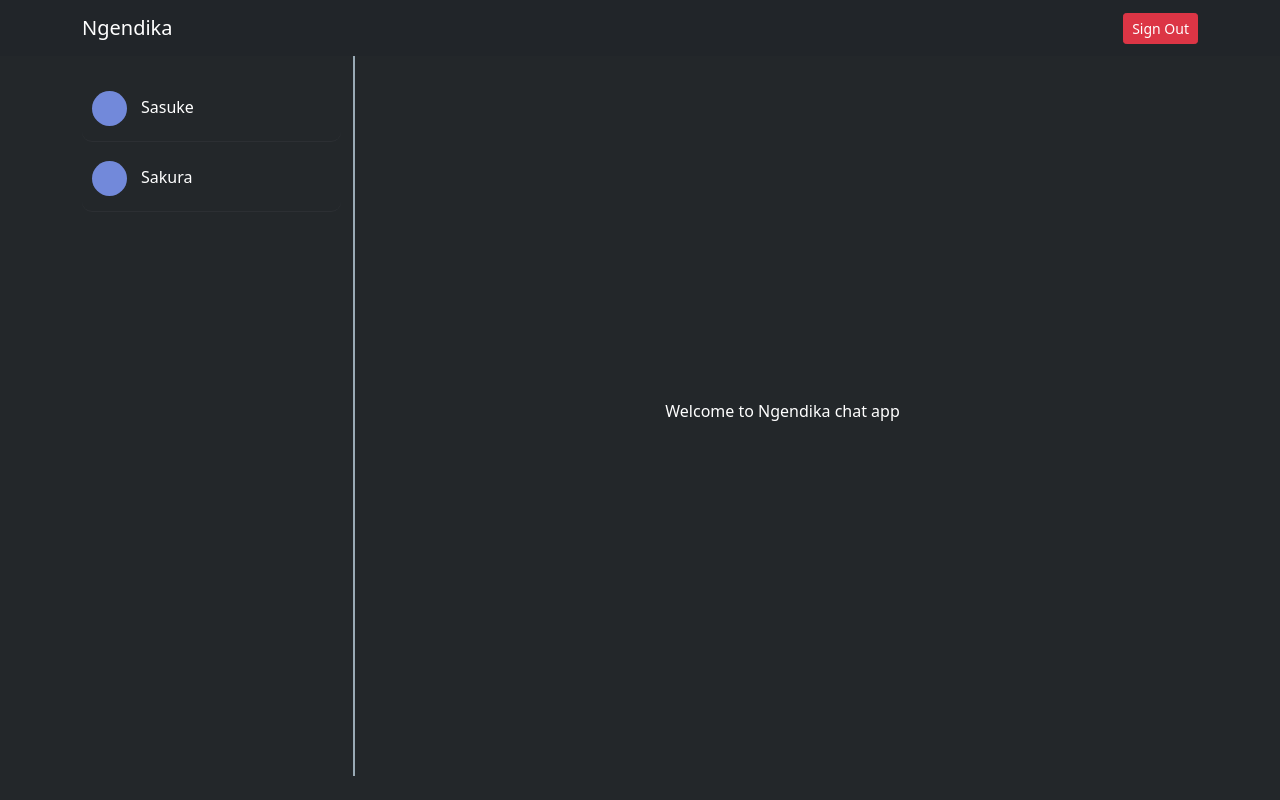
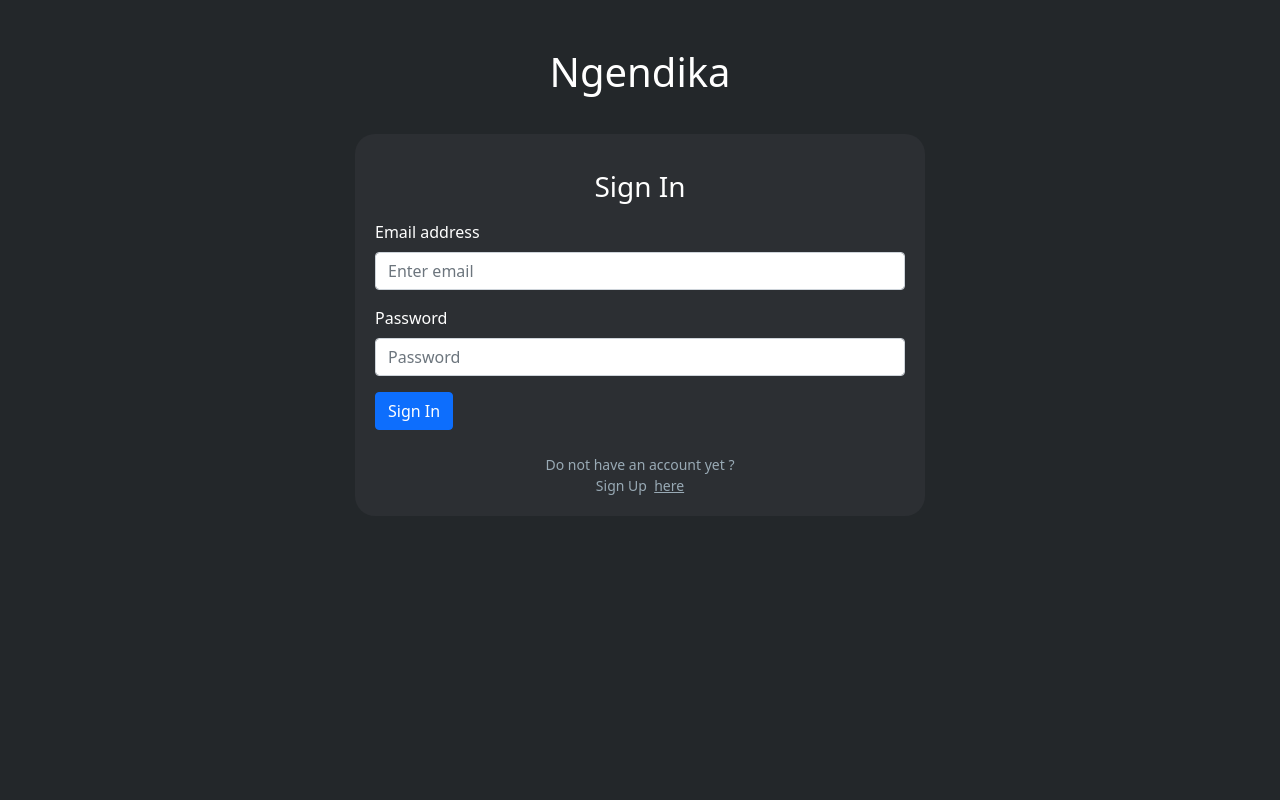
Before and after one commit to RizqiSyahrendra/ngendika, a React (Create React App) app: page /signin in a window 1280 px wide. Before the commit this address led to /. Built offline with nearby package versions, Linux system fonts and the light colour scheme; no server answers; sample sign-in values are in the browser's storage.

Commit message:
call api login, register

```diff
--- a/package.json
+++ b/package.json
@@ -14,6 +14,7 @@
     "react-router-bootstrap": "^0.25.0",
     "react-router-dom": "^5.2.0",
     "react-scripts": "4.0.3",
+    "react-toastify": "^7.0.4",
     "socket.io-client": "^4.1.3",
     "web-vitals": "^1.1.2"
   },
--- a/src/App.js
+++ b/src/App.js
@@ -4,11 +4,14 @@ import Main from './pages/Main'
 import Login from './pages/Login'
 import Register from './pages/Register'
 import { StoreContext } from './store'
+import 'react-toastify/dist/ReactToastify.css'
+import {ToastContainer} from 'react-toastify'
 
 const App = () => {
 
   return (
     <Router>
+      <ToastContainer />
       <Switch>
         <Route exact path="/signin" component={Login} />
         <Route exact path="/signup" component={Register} />
@@ -24,7 +27,7 @@ const App = () => {
 const PrivateRoute = ({children, path}) => {
   const { stateUser } = useContext(StoreContext);
 
-  return stateUser.accessToken
+  return stateUser.access_token
     ? <Route path={path}>{children}</Route>
     : <Redirect to="/signin" />
 }
--- a/src/pages/Login.js
+++ b/src/pages/Login.js
@@ -1,23 +1,33 @@
+import axios from 'axios'
 import React, { useState, useContext } from 'react'
 import { Container, Form, Row, Button, Col } from 'react-bootstrap'
 import { Link } from 'react-router-dom'
+import { toast } from 'react-toastify'
 import { StoreContext } from '../store'
+import url from '../utils/url'
 
 const Login = ({history}) => {
     const [email, setEmail] = useState('');
     const [password, setPassword] = useState('');
     const { stateUser, dispatchUser } = useContext(StoreContext);
 
-    const onClickLogin = () => {
-        const data = {
-            name: email,
+    const onClickLogin = async () => {
+        const dataLogin = {
             email: email,
-            accessToken: 'asasasuyiuyui43'
+            password: password,
+            token: process.env.REACT_APP_API_SECRET
         };
 
-        dispatchUser({type: 'LOGIN', payload: data});
+        try {
+            const {data} = await axios.post(url.post_auth_login, dataLogin);
+            dispatchUser({type: 'LOGIN', payload: data.data});
+            clearInput();
+        } catch (error) {
+            const {data} = error.response;
+            const errMessage = data.message ? data.message : error.message;
+            toast.error(errMessage);
+        }
 
-        clearInput();
     }
 
     const clearInput = () => {
@@ -25,7 +35,7 @@ const Login = ({history}) => {
         setPassword("");
     }
 
-    if (stateUser.accessToken) {
+    if (stateUser.access_token) {
         history.push('/');
     }
 
--- a/src/pages/Register.js
+++ b/src/pages/Register.js
@@ -1,11 +1,41 @@
-import React from 'react'
+import axios from 'axios'
+import React, { useState } from 'react'
 import { Container, Form, Row, Button, Col } from 'react-bootstrap'
 import { Link } from 'react-router-dom'
+import { toast } from 'react-toastify'
+import url from '../utils/url'
 
 const Register = () => {
+    const [email, setEmail] = useState('')
+    const [name, setName] = useState('')
+    const [password, setPassword] = useState('')
+    const [confirmPassword, setConfirmPassword] = useState('')
 
-    const onClickLogin = () => {
-        console.log('as');
+    const onClickLogin = async () => {
+        try {
+            const dataRegister = {
+                email,
+                name,
+                password,
+                confirm_password: confirmPassword,
+                token: process.env.REACT_APP_API_SECRET
+            };
+
+            const {data} = await axios.post(url.post_auth_register, dataRegister);
+            toast.success(data.message);
+            clearInput();
+        } catch (error) {
+            const {data} = error.response;
+            const errMessage = data.message ? data.message : error.message;
+            toast.error(errMessage);
+        }
+    }
+
+    const clearInput = () => {
+        setEmail("");
+        setName("");
+        setPassword("");
+        setConfirmPassword("");
     }
 
     return (
@@ -20,19 +50,19 @@ const Register = () => {
                         <Form>
                             <Form.Group className="mb-3">
                                 <Form.Label>Email address</Form.Label>
-                                <Form.Control type="email" placeholder="Enter email" />
+                                <Form.Control type="email" placeholder="Enter email" value={email} onChange={e => setEmail(e.target.value)} />
                             </Form.Group>
                             <Form.Group className="mb-3">
                                 <Form.Label>Name</Form.Label>
-                                <Form.Control type="text" placeholder="Enter name" />
+                                <Form.Control type="text" placeholder="Enter name" value={name} onChange={e => setName(e.target.value)} />
                             </Form.Group>
                             <Form.Group className="mb-3">
                                 <Form.Label>Password</Form.Label>
-                                <Form.Control type="password" placeholder="Password" />
+                                <Form.Control type="password" placeholder="Password" value={password} onChange={e => setPassword(e.target.value)} />
                             </Form.Group>
                             <Form.Group className="mb-3">
                                 <Form.Label>Password Confirmation</Form.Label>
-                                <Form.Control type="password" placeholder="Password Confirmation" />
+                                <Form.Control type="password" placeholder="Password Confirmation" value={confirmPassword} onChange={e => setConfirmPassword(e.target.value)} />
                             </Form.Group>
                             <div>
                                 <Button variant="secondary" type="button" onClick={onClickLogin}>
--- /dev/null
+++ b/src/utils/url.js
@@ -0,0 +1,8 @@
+const host = process.env.REACT_APP_API_HOST;
+
+const url = {
+    post_auth_login: host + '/auth/login',
+    post_auth_register: host + '/auth/register'
+};
+
+export default url;
```
Also changed, not shown: 2 other files (tests, documents, lock files or other folders).
